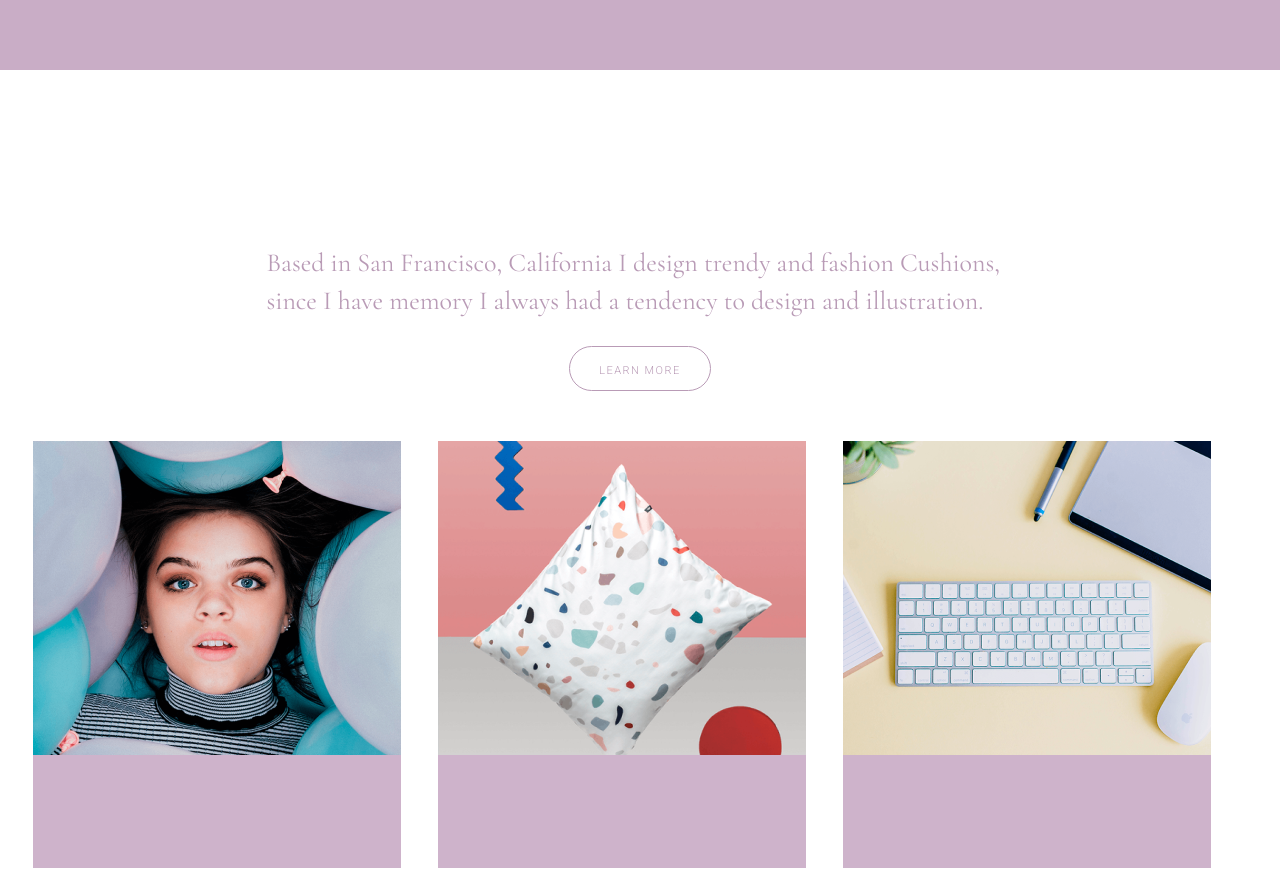
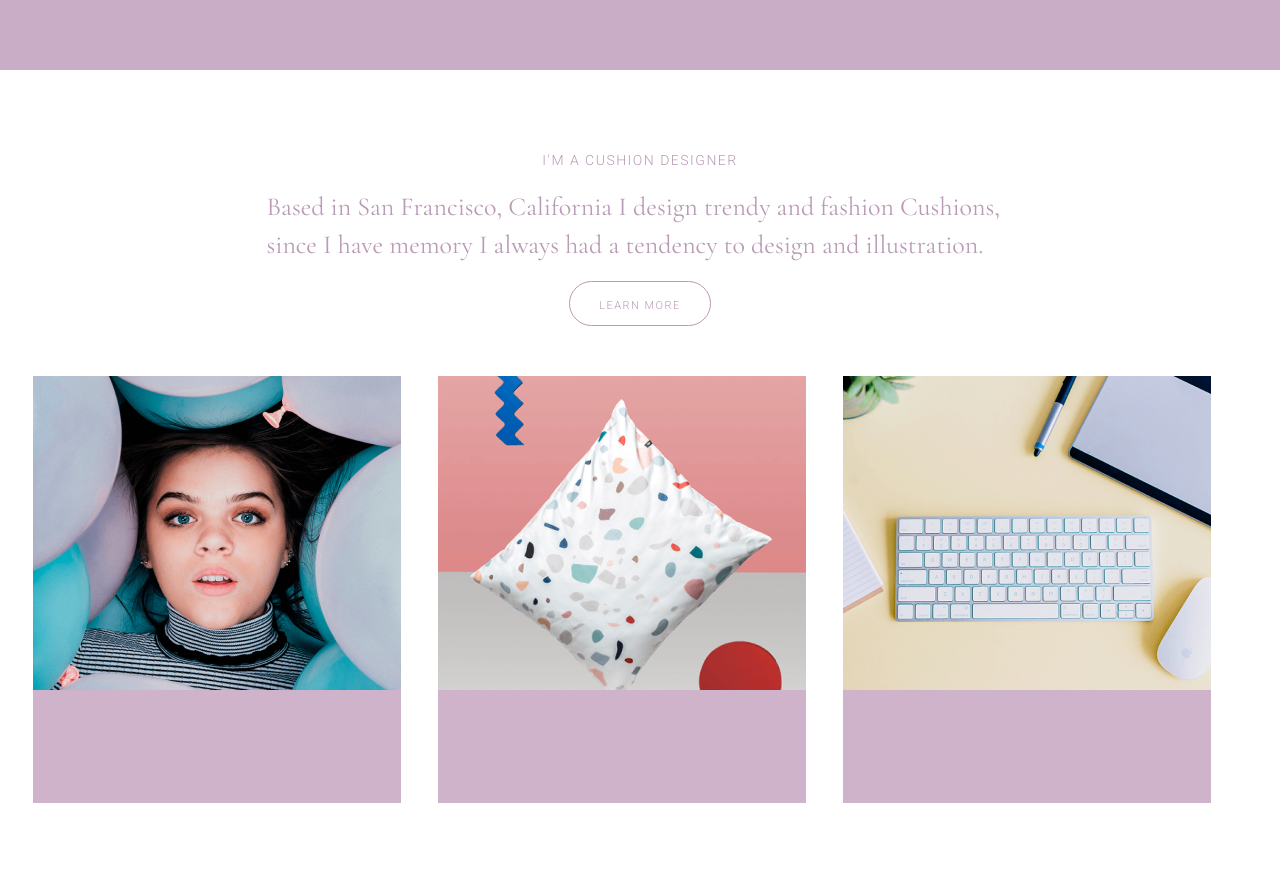
Before and after one commit to Nargiza-tech/Mariella, a plain HTML site: page index.html in a window 1280 px wide. Shown: the part 867-1737 px from the top of the page. Drawn offline with nearby package versions, Linux system fonts and the light colour scheme.

Commit message:
added styles

```diff
--- a/style.css
+++ b/style.css
@@ -141,13 +141,15 @@ nav ul li {
     display: flex;
     flex-direction: column;
     align-items: center;
-    padding-top: 118px;
+    padding-top: 75px;
     color: #B99BB6;
 
 }
 
 .aboutMe-span{
+    color: #B99BB6;
     font-family: Roboto;
+    margin-bottom: 13px;
     font-size: 14px;
     line-height: 30px;
     letter-spacing: 1.5px;
@@ -156,6 +158,7 @@ nav ul li {
 }
 
 .aboutMe-p{
+    margin: 0;
     width: 747px;
     height: 76px;
     font-family: Cormorant Garamond;
@@ -164,6 +167,7 @@ nav ul li {
 }
 
 .aboutMe-btn{
+    margin-top: 17px;
     height: 45px;
     padding: 16px 29px;
     background: none;
@@ -201,19 +205,6 @@ nav ul li {
     background-color: #CEB3CB;
 }
 
-
-
-.aboutMeImg{
-}
-
-
-.myProductsImg{
-
-}
-
-.contactMe{
-
-}
 
 
 .mt{
```
